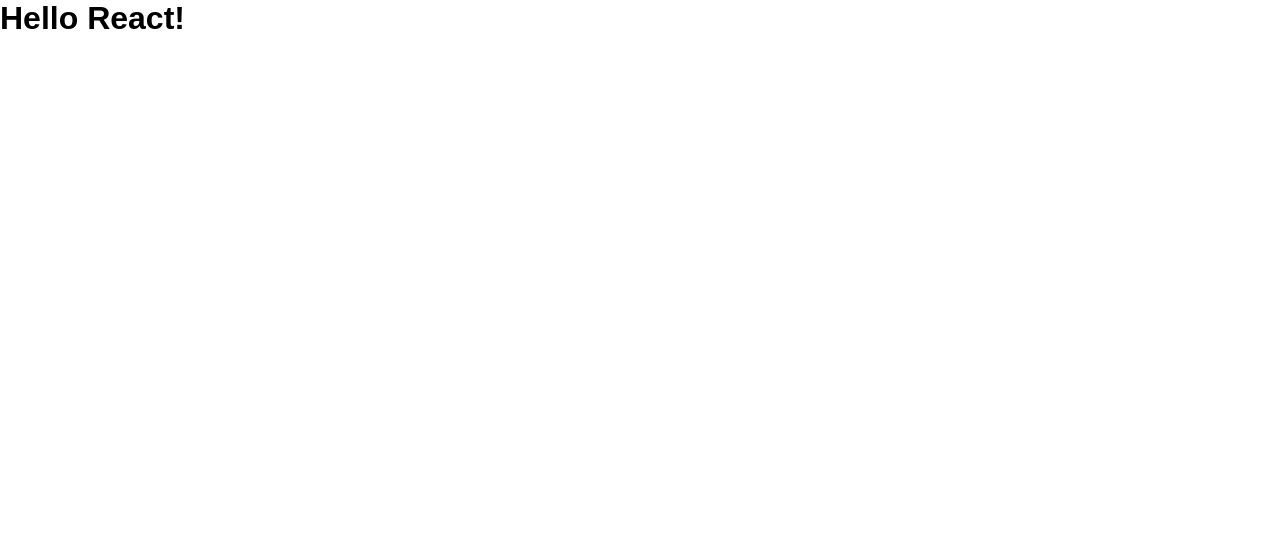
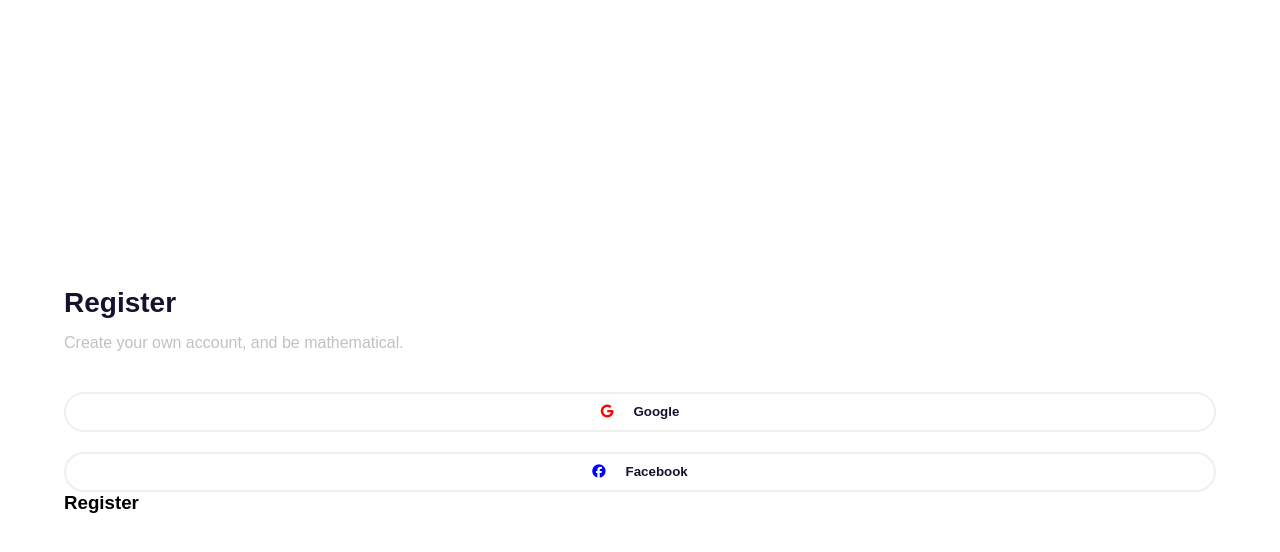
Before and after one commit to maciej790/react_register_form, a React (Create React App) app: page / in a window 1280 px wide. Shown: the top 552 px of the page. Built offline with nearby package versions, Linux system fonts and the light colour scheme.

Commit message:
Create ClaimText & SocialButtons component

```diff
--- a/public/index.html
+++ b/public/index.html
@@ -24,6 +24,10 @@
       work correctly both with client-side routing and a non-root public URL.
       Learn how to configure a non-root public URL by running `npm run build`.
     -->
+    <script
+      src="https://kit.fontawesome.com/4eb4b6ba04.js"
+      crossorigin="anonymous"
+    ></script>
     <title>React App</title>
   </head>
   <body>
--- a/src/App.js
+++ b/src/App.js
@@ -1,12 +1,22 @@
-import { Fragment } from "react";
+import styled from "styled-components";
+import RegisterLeft from "./components/RegisterLeft/RegisterLeft";
 import GlobalStyle from "./style/globalStyles";
+
+const StyledWrapper = styled.div`
+  width: 100%;
+  min-height: 100vh;
+  display: flex;
+  flex-direction: column;
+  justify-content: center;
+  align-items: center;
+`;
 
 function App() {
   return (
-    <Fragment>
+    <StyledWrapper>
       <GlobalStyle />
-      <h1>Hello React!</h1>
-    </Fragment>
+      <RegisterLeft />
+    </StyledWrapper>
   );
 }
 
--- /dev/null
+++ b/src/components/RegisterLeft/ClaimText/ClaimText.js
@@ -0,0 +1,13 @@
+import React from "react";
+import { StyledClaimText, H1, P } from "./StyledClaimText";
+
+function ClaimText() {
+  return (
+    <StyledClaimText>
+      <H1>Register</H1>
+      <P>Create your own account, and be mathematical.</P>
+    </StyledClaimText>
+  );
+}
+
+export default ClaimText;
--- /dev/null
+++ b/src/components/RegisterLeft/ClaimText/StyledClaimText.js
@@ -0,0 +1,17 @@
+import styled from "styled-components";
+import { colors } from "../../../style/variables";
+
+export const StyledClaimText = styled.header`
+  width: 100%;
+`;
+
+export const H1 = styled.h1`
+  color: ${colors.black};
+  font-size: 28px;
+  font-weight: 600;
+`;
+
+export const P = styled.p`
+  margin-top: 15px;
+  color: ${colors.darkGray};
+`;
--- /dev/null
+++ b/src/components/RegisterLeft/RegisterForm/RegisterForm.js
@@ -0,0 +1,12 @@
+import React from "react";
+import { StyledRegisterForm } from "./StyledRegisterForm";
+
+function RegisterForm() {
+  return (
+    <StyledRegisterForm>
+      <h1>Register</h1>
+    </StyledRegisterForm>
+  );
+}
+
+export default RegisterForm;
--- /dev/null
+++ b/src/components/RegisterLeft/RegisterForm/StyledRegisterForm.js
@@ -0,0 +1,5 @@
+import styled from "styled-components";
+
+export const StyledRegisterForm = styled.section`
+  width: 100%;
+`;
--- /dev/null
+++ b/src/components/RegisterLeft/RegisterLeft.js
@@ -0,0 +1,17 @@
+import React from "react";
+import ClaimText from "./ClaimText/ClaimText";
+import RegisterForm from "./RegisterForm/RegisterForm";
+import SocialButtons from "./SocialButtons/SocialButtons";
+import { StyledRegisterLeft } from "./StyledRegisterLeft";
+
+function RegisterLeft() {
+  return (
+    <StyledRegisterLeft>
+      <ClaimText />
+      <SocialButtons />
+      <RegisterForm />
+    </StyledRegisterLeft>
+  );
+}
+
+export default RegisterLeft;
--- /dev/null
+++ b/src/components/RegisterLeft/SocialButtons/SocialButtons.js
@@ -0,0 +1,28 @@
+import React from "react";
+import {
+  Button,
+  FaceBookIcon,
+  GoogleIcon,
+  StyledSocialButtons,
+} from "./StyledSocialButtons";
+
+function SocialButtons() {
+  return (
+    <StyledSocialButtons>
+      <Button>
+        <GoogleIcon>
+          <i className="fab fa-google"></i>
+        </GoogleIcon>
+        Google
+      </Button>
+      <Button>
+        <FaceBookIcon>
+          <i className="fab fa-facebook"></i>
+        </FaceBookIcon>
+        Facebook
+      </Button>
+    </StyledSocialButtons>
+  );
+}
+
+export default SocialButtons;
--- /dev/null
+++ b/src/components/RegisterLeft/SocialButtons/StyledSocialButtons.js
@@ -0,0 +1,36 @@
+import styled from "styled-components";
+import { colors } from "../../../style/variables";
+
+export const StyledSocialButtons = styled.div`
+  width: 100%;
+  height: 100px;
+  display: flex;
+  flex-direction: column;
+  align-items: center;
+  justify-content: space-between;
+  margin-top: 40px;
+`;
+
+export const Button = styled.button`
+  width: 100%;
+  height: 40px;
+  border: none;
+  outline: none;
+  background: none;
+  border: 2px solid ${colors.borderGray};
+  border-radius: 50px;
+  display: flex;
+  justify-content: center;
+  align-items: center;
+  color: ${colors.black};
+  font-weight: bold;
+`;
+
+export const GoogleIcon = styled.div`
+  margin-right: 20px;
+  color: red;
+`;
+
+export const FaceBookIcon = styled(GoogleIcon)`
+  color: blue;
+`;
--- /dev/null
+++ b/src/components/RegisterLeft/StyledRegisterLeft.js
@@ -0,0 +1,8 @@
+import styled from "styled-components";
+
+export const StyledRegisterLeft = styled.section`
+  width: 90%;
+  display: flex;
+  flex-direction: column;
+  align-items: center;
+`;
```
